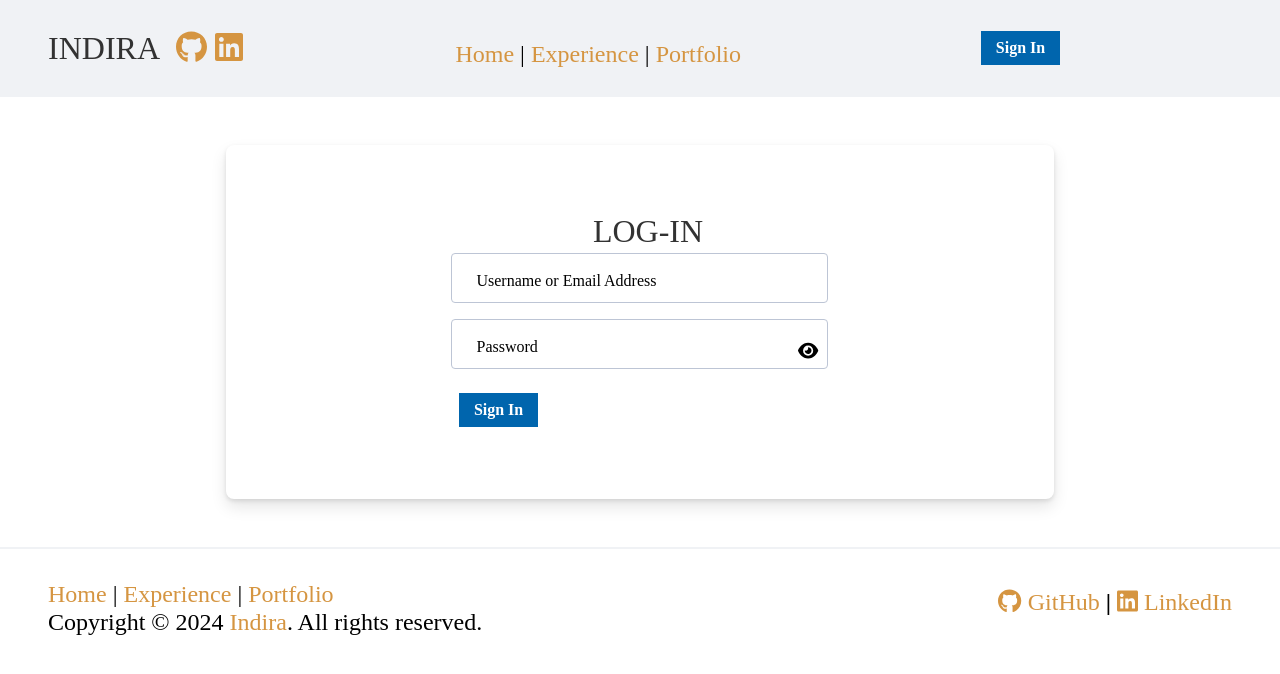
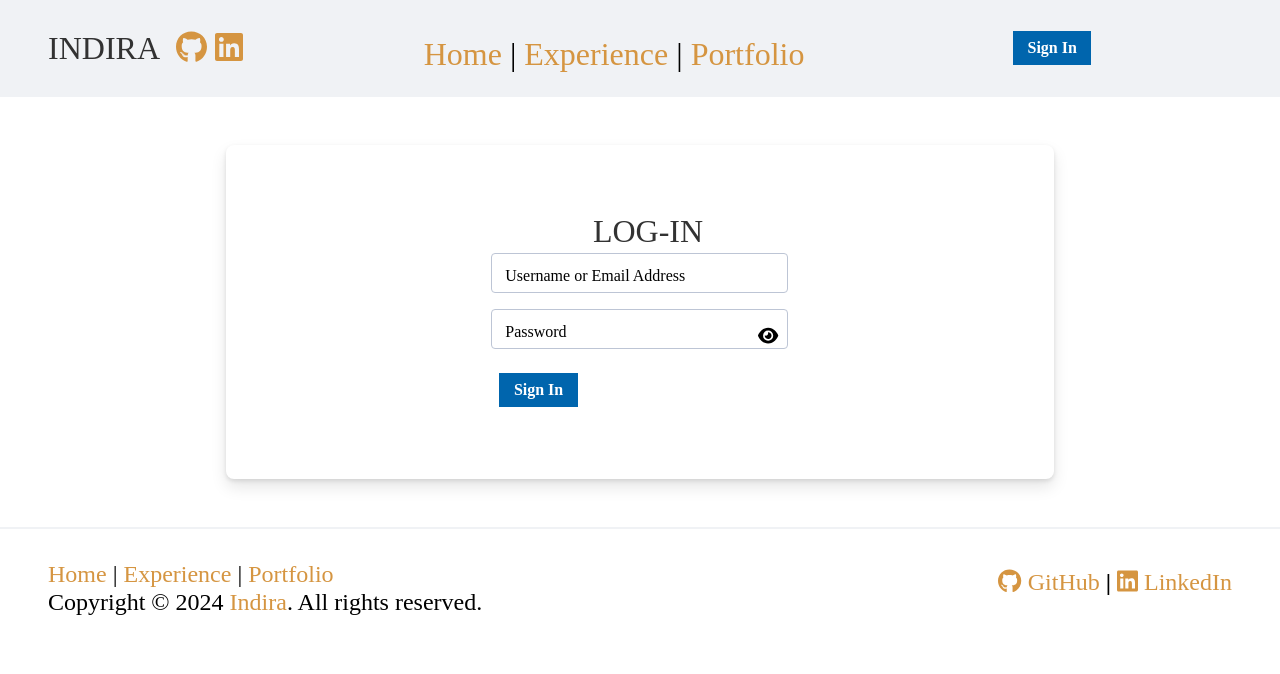
Before and after one commit to indira/Portfolio, a React (Create React App) app: page /signin in a window 1280 px wide. Shown: the top 674 px of the page. Built offline with nearby package versions, Linux system fonts and the light colour scheme.

Commit message:
Improved the style of login form

```diff
--- a/src/Styles/partials/_forms.scss
+++ b/src/Styles/partials/_forms.scss
@@ -16,16 +16,13 @@
 input,
 textarea {
   height: 2.5rem;
-  padding-left: 1rem;
   border: 1px solid $cloud;
   border-radius: 0.25rem;
   font-family: "Titillium Web";
   font-size: 1.5rem;
   width: 100%;
   margin-bottom: 1rem;
-  margin-right: 2rem;
   @include tablet {
-    padding: 1.5rem;
     width: 100%;
   }
   &:focus {
@@ -34,9 +31,13 @@ textarea {
     box-shadow: 0 0 0 0.1rem $secondary-blue;
   }
   &::placeholder {
-    font-weight: 400;
+    font-weight: 300;
+    padding-left: $vsmall;
     color: $secondary-black;
-    font-size: 1rem;
+    font-size: $vsmall;
+    @include tablet {
+      font-size: $small;
+    }
   }
 }
 textarea {
@@ -135,6 +136,9 @@ label {
   border: 1px solid $red;
   color: $primary-white;
   padding: 0.4rem;
-  font-size: 1.2rem;
+  font-size: $vsmall;
   border-radius: 0.25rem;
+  @include tablet {
+    font-size: 1.2rem;
+  }
 }
--- a/src/Styles/partials/_global.scss
+++ b/src/Styles/partials/_global.scss
@@ -51,7 +51,6 @@ hr {
 
 .password-container {
   position: relative;
-  width: max-content;
 }
 
 .password-input {
--- a/src/components/AboutMe/AboutMe.jsx
+++ b/src/components/AboutMe/AboutMe.jsx
@@ -6,13 +6,14 @@ function AboutMe() {
       <div className="wrapper wrapper__border">
         <div className="container__home">
           <h1 className="container__left--title">About Me</h1>
+          <h3>
+            <strong>Welcome to My Portfolio.</strong>
+          </h3>
           <p className="container__left--paragraph">
-            Welcome to Portfolio. My name is Indira Pandey.I like to introduce myself as a detail-oriented software engineer with an experience in crafting interactive web applications and robust backend systems.
-            <br></br>
-            <br></br>I created this "Innovation Hub" application during my Capstone Project while pursuing my Diploma in Software Engineering at BrainStation, Vancouver. This application is built using React and Sass for the frontend and Node JS, Express and MySQL for the backend and serves as a refrence to my proficiency in these technologies.
+            My name is Indira Pandey, and I am a detail-oriented software engineer with experience in crafting interactive web applications and robust backend systems.
             <br></br>
             <br></br>
-            This application allows users to register themselves on the platform and to share their thoughts and ideas by creating posts which are made public upon submission.
+            I developed this application as part of my learning journey, showcasing my proficiency in React, Sass, and WordPress by integrating a modern front-end with a robust back-end system. The frontend, built using React and styled with Sass, delivers a responsive and visually appealing user interface. The backend leverages WordPress and interacts with it through the REST API for seamless communication. User registration involves a POST request to the WordPress API to create new accounts, while login utilizes the JWT authentication endpoint to obtain a token for subsequent authenticated requests. This integration demonstrates a full-stack implementation, efficiently handling user management and highlighting my skills in these technologies.
             <br></br>
             <br></br>
             My proficiency extends to leveraging the power of WordPress for dynamic content management complemented by a comprehensive skill set in PHP, MySQL and the seamless integration of RESTful APIs. Moreover, I possess expertise in front-end technologies such as React, JavaScript, HTML, CSS, Sass, Bootstrap and Webpack - all aimed at delivering impeccable user experiences.
--- a/src/components/Header/HeaderLoggedOut.jsx
+++ b/src/components/Header/HeaderLoggedOut.jsx
@@ -40,9 +40,7 @@ function HeaderLoggedOut(props) {
         </Link>
       </div>
       <form onSubmit={handleSubmit}>
-        <div>
-          <input onChange={e => setUsername(e.target.value)} name="username" type="text" placeholder="Username or Email Address" autoComplete="off" />
-        </div>
+        <input onChange={e => setUsername(e.target.value)} name="username" type="text" placeholder="Username or Email Address" autoComplete="off" />
         <div className="password-container" style={{ position: "relative" }}>
           <input onChange={e => setPassword(e.target.value)} name="password" type={isPasswordVisible ? "text" : "password"} placeholder="Password" />
           <i className="toggle-password" id="toggle-password" style={{ cursor: "pointer", position: "absolute", right: 10, top: "50%", transform: "translateY(-50%)" }} onClick={togglePasswordVisibility}>
--- a/src/components/Header/_site-header.scss
+++ b/src/components/Header/_site-header.scss
@@ -12,7 +12,7 @@
   &__logo {
     margin-top: 2rem;
     margin-bottom: 0;
-    font-size: $medium;
+    font-size: $small;
     color: $primary-black !important;
     text-align: center;
     padding-left: 1rem;
@@ -27,9 +27,12 @@
   &__navbar {
     margin: auto;
     padding-top: $vsmall;
-    font-size: $medium;
+    font-size: $small;
+    @include tablet {
+      font-size: $medium;
+    }
     @include desktop {
-      font-size: $medium;
+      font-size: $large;
       margin-right: 20px;
     }
   }
--- a/src/components/Posts/Posts.scss
+++ b/src/components/Posts/Posts.scss
@@ -13,9 +13,12 @@
   &__inner {
     max-width: 1200px;
     display: grid;
-    grid-template-columns: repeat(auto-fit, minmax(350px, 1fr));
+    grid-template-columns: repeat(auto-fit, minmax(200px, 1fr));
     grid-column-gap: 45px;
     grid-row-gap: 45px;
+    @include desktop {
+      grid-template-columns: repeat(auto-fit, minmax(350px, 1fr));
+    }
   }
   &__item {
     padding: 0.8rem;
```
